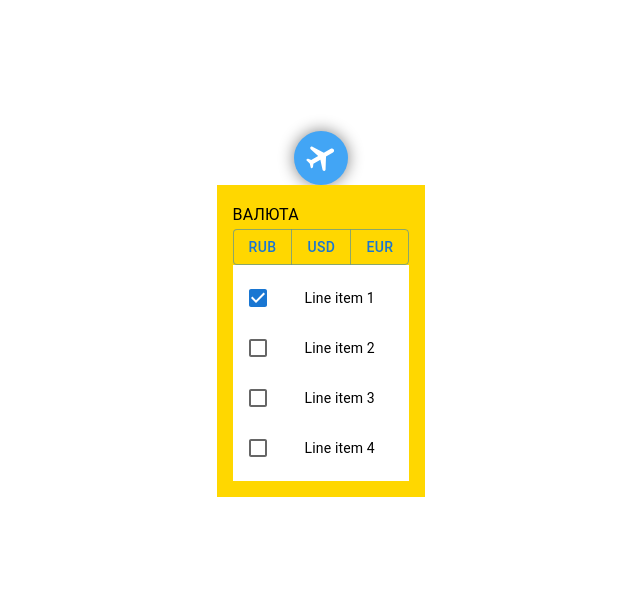
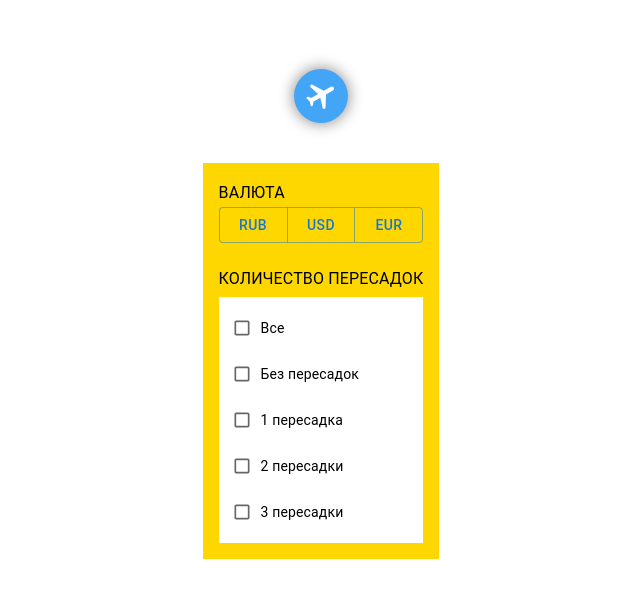
Before and after one commit to Canoist/Tickets-list, a React (Create React App) app: page / in a window 1280 px wide. Shown: the part 102-700 px from the top of the page, without its empty margins (319-959 px from the left). Built offline with nearby package versions, Linux system fonts and the light colour scheme.

Commit message:
Realized felterBox

```diff
--- a/src/App.js
+++ b/src/App.js
@@ -19,6 +19,7 @@ function App() {
                     p: "15px",
                     boxShadow: "0 0 16px grey",
                     ...flexCenter,
+                    mb: 5,
                 }}>
                 <FlightRoundedIcon
                     fontSize="large"
--- a/src/components/ui/filterBox.jsx
+++ b/src/components/ui/filterBox.jsx
@@ -11,6 +11,14 @@ import {
     ListItemText,
     Typography,
 } from "@mui/material";
+
+const values = [
+    "Все",
+    "Без пересадок",
+    "1 пересадка",
+    "2 пересадки",
+    "3 пересадки",
+];
 
 const FilterBox = () => {
     const [checked, setChecked] = useState([0]);
@@ -29,46 +37,57 @@ const FilterBox = () => {
     };
     return (
         <Box sx={{ p: 2 }}>
-            <Typography variant="subtitle1" display="block">
-                ВАЛЮТА
+            <Typography
+                sx={{ textTransform: "uppercase" }}
+                variant="subtitle1"
+                display="block">
+                Валюта
             </Typography>
             <ButtonGroup
                 variant="outlined"
-                aria-label="outlined primary button group">
+                aria-label="outlined primary button group"
+                fullWidth
+                sx={{ mb: 3 }}>
                 <Button>RUB</Button>
                 <Button>USD</Button>
                 <Button>EUR</Button>
             </ButtonGroup>
+            <Typography
+                sx={{ textTransform: "uppercase" }}
+                variant="body1"
+                display="block"
+                gutterBottom>
+                Количество пересадок
+            </Typography>
             <List
                 sx={{
                     width: "100%",
                     maxWidth: 360,
                     bgcolor: "background.paper",
-                }}>
-                {[0, 1, 2, 3].map((value) => {
-                    const labelId = `checkbox-list-label-${value}`;
+                }}
+                dense={true}>
+                {values.map((value, index) => {
+                    const labelId = `checkbox-list-label-${index}`;
 
                     return (
-                        <ListItem key={value} disablePadding>
+                        <ListItem key={index} disablePadding>
                             <ListItemButton
                                 role={undefined}
                                 onClick={handleToggle(value)}
                                 dense>
-                                <ListItemIcon>
+                                <ListItemIcon sx={{ minWidth: "20px" }}>
                                     <Checkbox
                                         edge="start"
                                         checked={checked.indexOf(value) !== -1}
                                         tabIndex={-1}
+                                        size="small"
                                         disableRipple
                                         inputProps={{
                                             "aria-labelledby": labelId,
                                         }}
                                     />
                                 </ListItemIcon>
-                                <ListItemText
-                                    id={labelId}
-                                    primary={`Line item ${value + 1}`}
-                                />
+                                <ListItemText id={labelId} primary={value} />
                             </ListItemButton>
                         </ListItem>
                     );
```
